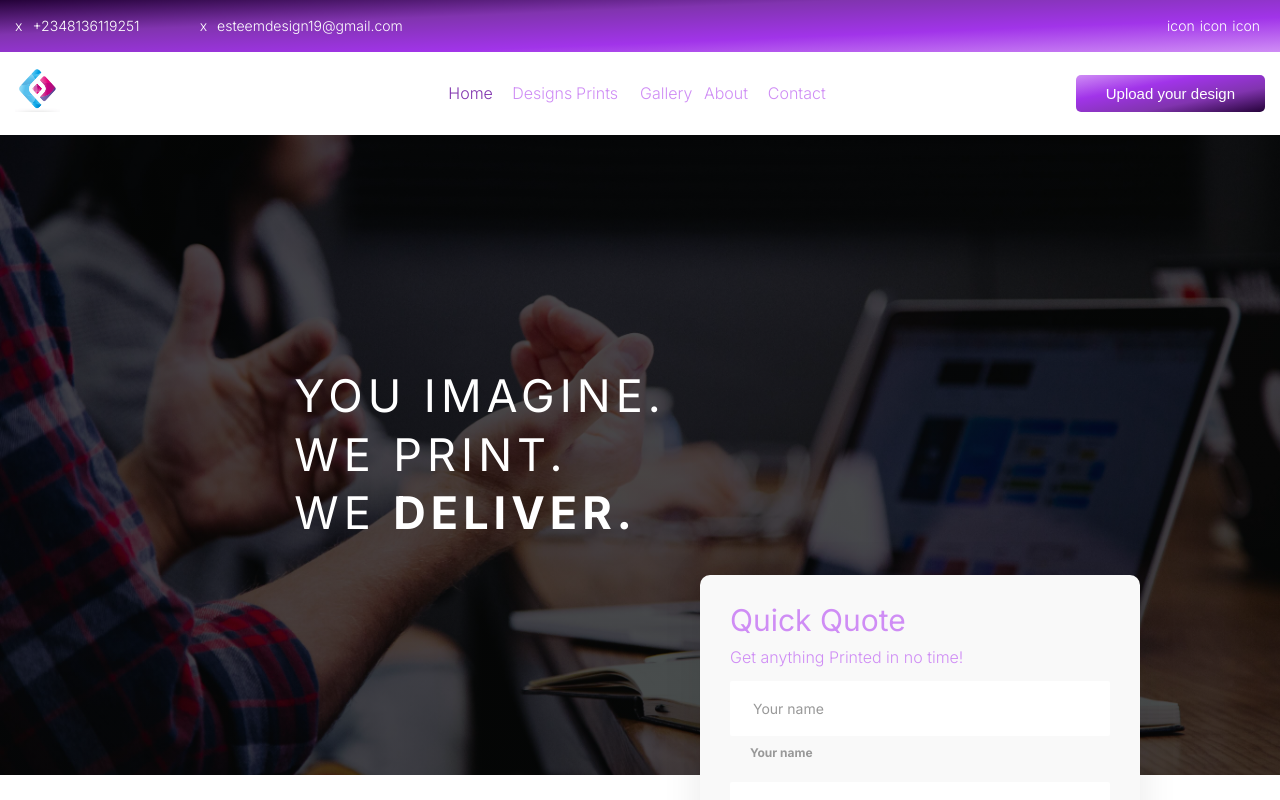
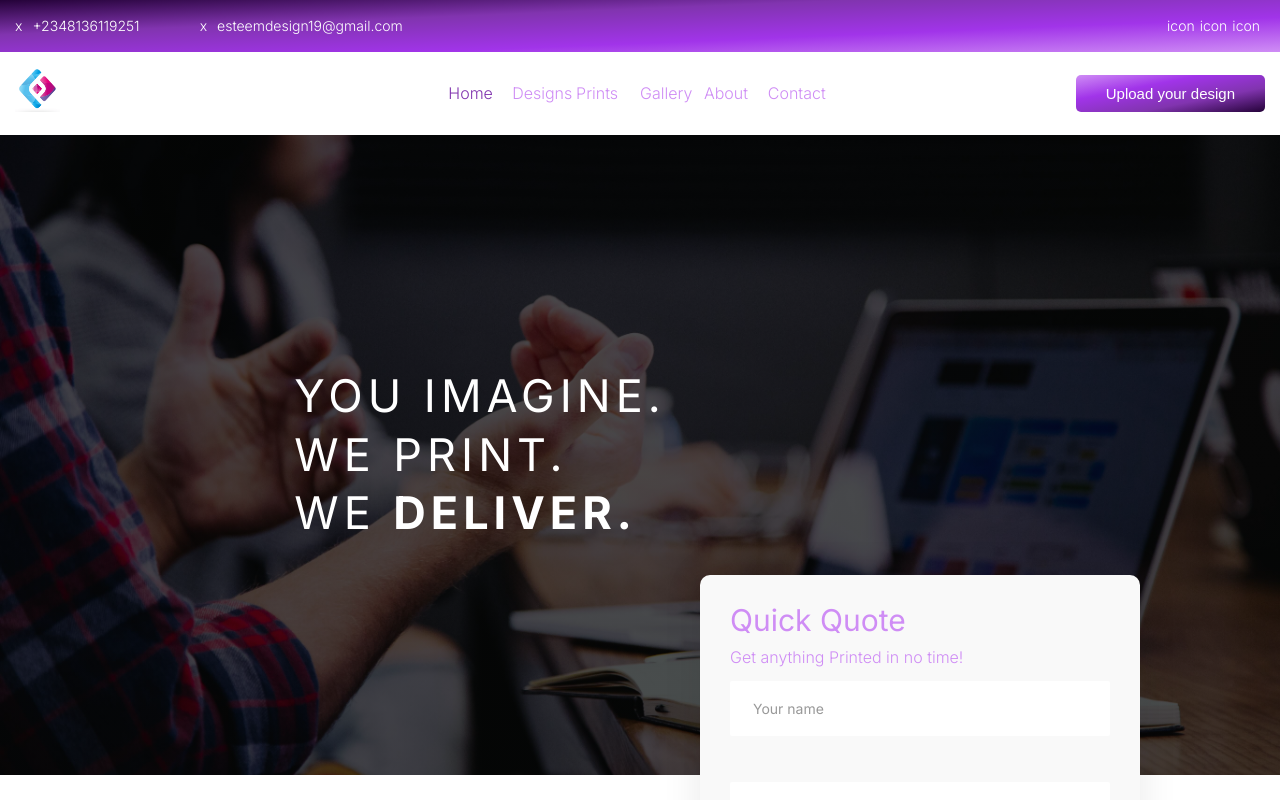
Before and after one commit to esteemayo/next-idesignx, a Next.js app: page / in a window 1280 px wide. Shown: the top 800 px of the page. Built offline with nearby package versions, Linux system fonts and the light colour scheme.

Commit message:
fix: add styling

```diff
--- a/src/components/Contact.tsx
+++ b/src/components/Contact.tsx
@@ -115,6 +115,15 @@ const FormGroup = styled.div`
   }
 `;
 
+const Label = styled.label`
+  display: block;
+  font-weight: 700;
+  font-size: 1.2rem;
+  color: var(--clr-gray-dark-2);
+  margin-left: 2rem;
+  margin-top: 0.7rem;
+`;
+
 const Input = styled.input`
   width: 100%;
   display: inline-block;
@@ -143,15 +152,12 @@ const Input = styled.input`
   &:focus:invalid {
     border-bottom: 3px solid var(--clr-orange-dark);
   }
-`;
 
-const Label = styled.label`
-  display: block;
-  font-weight: 700;
-  font-size: 1.2rem;
-  color: var(--clr-gray-dark-2);
-  margin-left: 2rem;
-  margin-top: 0.7rem;
+  &:placeholder-shown + ${Label} {
+    opacity: 0;
+    visibility: hidden;
+    transform: translateY(-4rem);
+  }
 `;
 
 const Select = styled.select`
```
